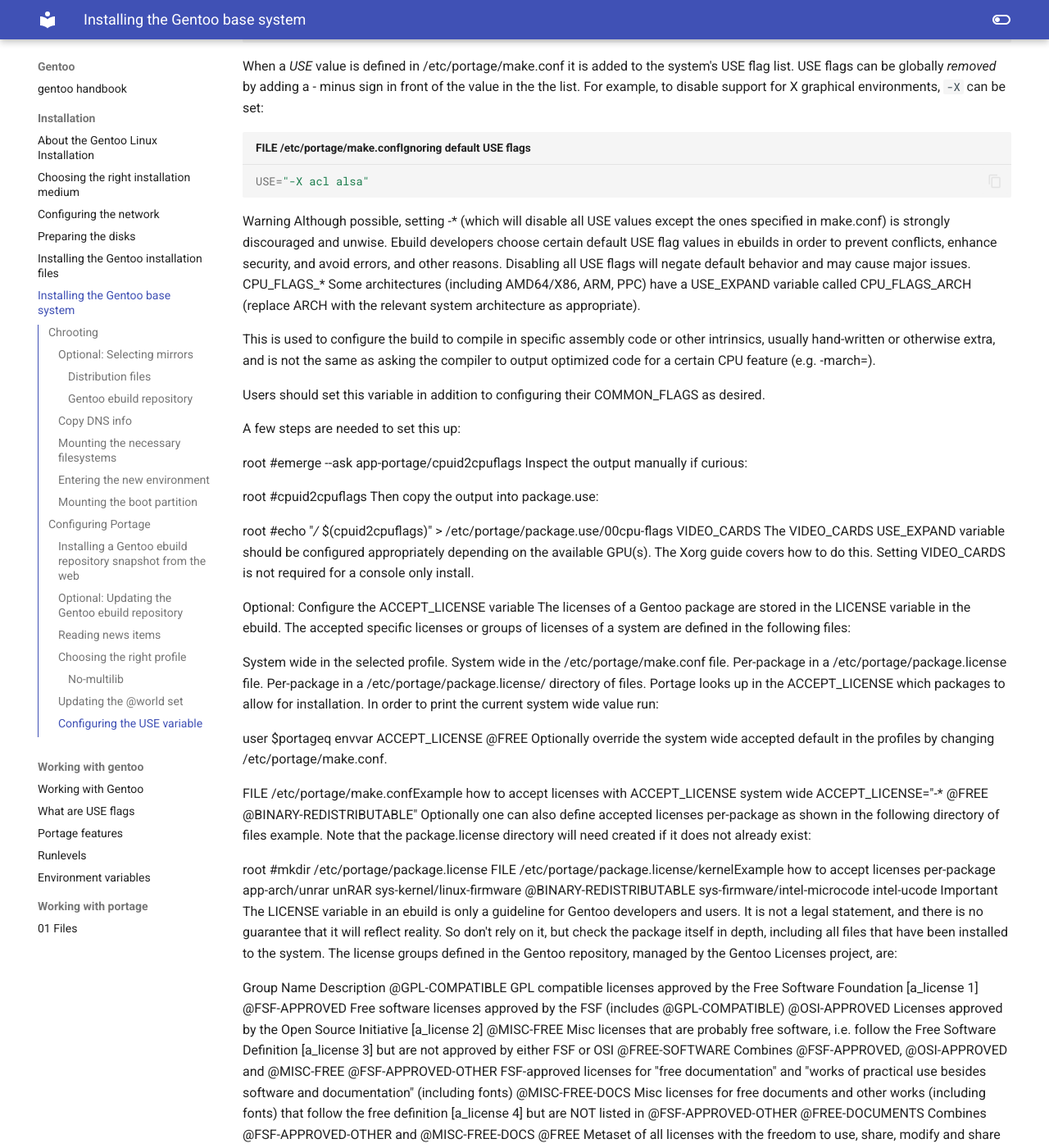
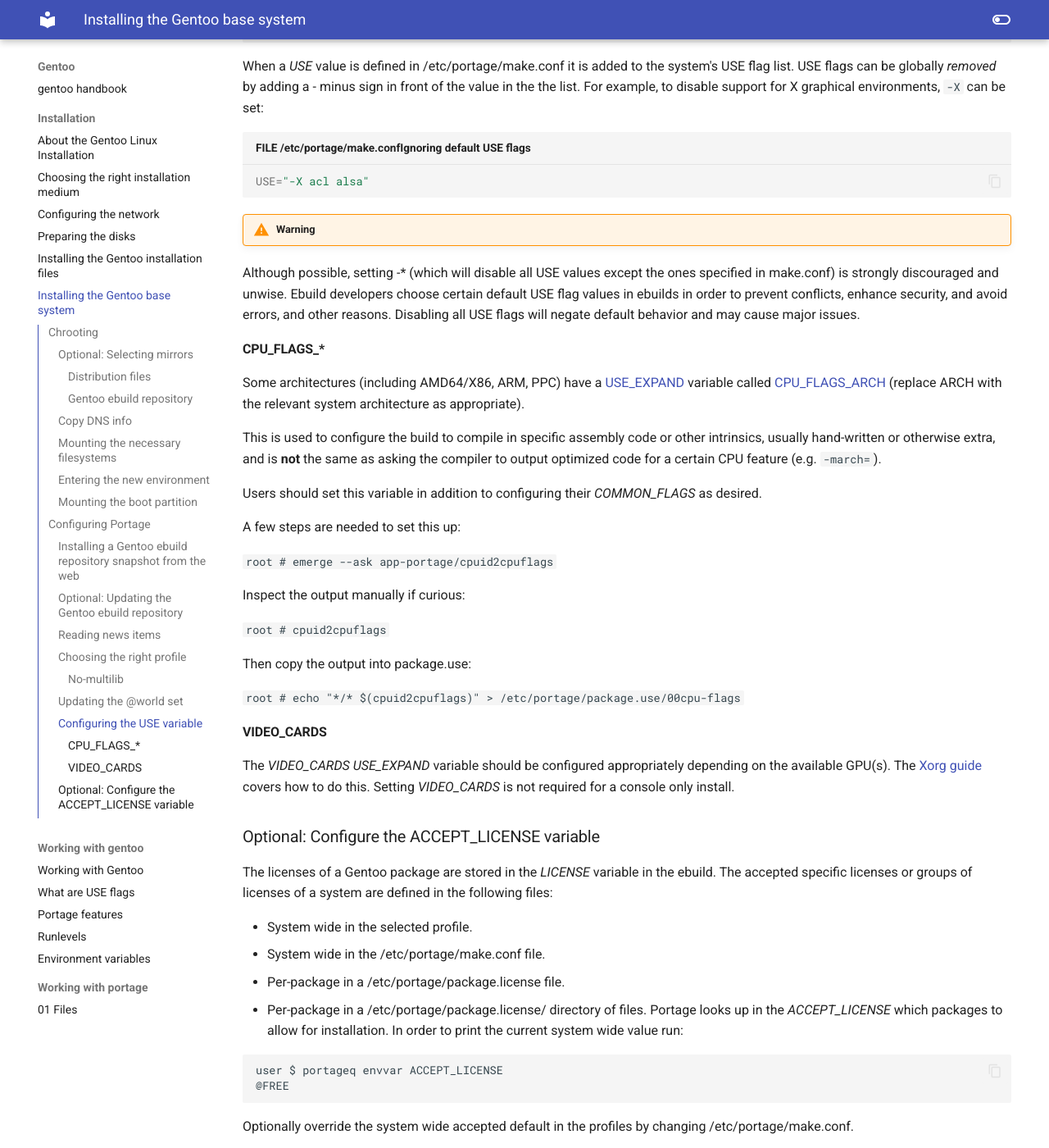
Before and after one commit to floviken/mkdocs, an MkDocs documentation site: the page built from docs/gentoo/installation/06-Installing the Gentoo base system.md, in a window 1280 px wide and 1400 px high, scrolled down 8058 px. Shown: the whole window at 82% size. Built offline with MkDocs 1.6.1 and Material for MkDocs 9.7.7, drawn with Linux system fonts in a browser that asks for light colours; some of the changed text lies outside the part shown.

Commit message:
Update 06-Installing the Gentoo base system.md

````diff
--- a/docs/gentoo/installation/06-Installing the Gentoo base system.md
+++ b/docs/gentoo/installation/06-Installing the Gentoo base system.md
@@ -296,65 +296,82 @@
 USE="-X acl alsa"
 ```
 
- Warning
+!!! Warning
 Although possible, setting -* (which will disable all USE values except the ones specified in make.conf) is strongly discouraged and unwise. Ebuild developers choose certain default USE flag values in ebuilds in order to prevent conflicts, enhance security, and avoid errors, and other reasons. Disabling all USE flags will negate default behavior and may cause major issues.
-CPU_FLAGS_*
-Some architectures (including AMD64/X86, ARM, PPC) have a USE_EXPAND variable called CPU_FLAGS_ARCH (replace ARCH with the relevant system architecture as appropriate).
 
-This is used to configure the build to compile in specific assembly code or other intrinsics, usually hand-written or otherwise extra, and is not the same as asking the compiler to output optimized code for a certain CPU feature (e.g. -march=).
+#### CPU_FLAGS_*
 
-Users should set this variable in addition to configuring their COMMON_FLAGS as desired.
+Some architectures (including AMD64/X86, ARM, PPC) have a [USE_EXPAND](https://wiki.gentoo.org/wiki/USE_EXPAND) variable called [CPU_FLAGS_ARCH](https://wiki.gentoo.org/wiki/CPU_FLAGS_X86) (replace ARCH with the relevant system architecture as appropriate).
+
+This is used to configure the build to compile in specific assembly code or other intrinsics, usually hand-written or otherwise extra, and is **not** the same as asking the compiler to output optimized code for a certain CPU feature (e.g. `-march=`).
+
+Users should set this variable in addition to configuring their *COMMON_FLAGS* as desired.
 
 A few steps are needed to set this up:
 
-root #emerge --ask app-portage/cpuid2cpuflags
+`root # emerge --ask app-portage/cpuid2cpuflags`
+
 Inspect the output manually if curious:
 
-root #cpuid2cpuflags
+`root # cpuid2cpuflags`
+
 Then copy the output into package.use:
 
-root #echo "*/* $(cpuid2cpuflags)" > /etc/portage/package.use/00cpu-flags
-VIDEO_CARDS
-The VIDEO_CARDS USE_EXPAND variable should be configured appropriately depending on the available GPU(s). The Xorg guide covers how to do this. Setting VIDEO_CARDS is not required for a console only install.
+`root # echo "*/* $(cpuid2cpuflags)" > /etc/portage/package.use/00cpu-flags`
 
-Optional: Configure the ACCEPT_LICENSE variable
-The licenses of a Gentoo package are stored in the LICENSE variable in the ebuild. The accepted specific licenses or groups of licenses of a system are defined in the following files:
+#### VIDEO_CARDS
 
-System wide in the selected profile.
-System wide in the /etc/portage/make.conf file.
-Per-package in a /etc/portage/package.license file.
-Per-package in a /etc/portage/package.license/ directory of files.
-Portage looks up in the ACCEPT_LICENSE which packages to allow for installation. In order to print the current system wide value run:
+The *VIDEO_CARDS USE_EXPAND* variable should be configured appropriately depending on the available GPU(s). The [Xorg guide](https://wiki.gentoo.org/wiki/Xorg/Guide#Make.conf_configuration) covers how to do this. Setting *VIDEO_CARDS* is not required for a console only install.
 
-user $portageq envvar ACCEPT_LICENSE
+### Optional: Configure the ACCEPT_LICENSE variable
+
+The licenses of a Gentoo package are stored in the *LICENSE* variable in the ebuild. The accepted specific licenses or groups of licenses of a system are defined in the following files:
+
+- System wide in the selected profile.
+- System wide in the /etc/portage/make.conf file.
+- Per-package in a /etc/portage/package.license file.
+- Per-package in a /etc/portage/package.license/ directory of files.
+Portage looks up in the *ACCEPT_LICENSE* which packages to allow for installation. In order to print the current system wide value run:
+
+``` sh
+user $ portageq envvar ACCEPT_LICENSE
 @FREE
+```
 Optionally override the system wide accepted default in the profiles by changing /etc/portage/make.conf.
 
-FILE /etc/portage/make.confExample how to accept licenses with ACCEPT_LICENSE system wide
+```sh title=""FILE /etc/portage/make.confExample how to accept licenses with ACCEPT_LICENSE system wide"
 ACCEPT_LICENSE="-* @FREE @BINARY-REDISTRIBUTABLE"
+```
+
 Optionally one can also define accepted licenses per-package as shown in the following directory of files example. Note that the package.license directory will need created if it does not already exist:
 
-root #mkdir /etc/portage/package.license
-FILE /etc/portage/package.license/kernelExample how to accept licenses per-package
+`root # mkdir /etc/portage/package.license`
+
+```sh title="FILE /etc/portage/package.license/kernelExample how to accept licenses per-package"
 app-arch/unrar unRAR
 sys-kernel/linux-firmware @BINARY-REDISTRIBUTABLE
 sys-firmware/intel-microcode intel-ucode
- Important
-The LICENSE variable in an ebuild is only a guideline for Gentoo developers and users. It is not a legal statement, and there is no guarantee that it will reflect reality. So don't rely on it, but check the package itself in depth, including all files that have been installed to the system.
+```
+
+!!! Important
+The *LICENSE* variable in an ebuild is only a guideline for Gentoo developers and users. It is not a legal statement, and there is no guarantee that it will reflect reality. So don't rely on it, but check the package itself in depth, including all files that have been installed to the system.
+
 The license groups defined in the Gentoo repository, managed by the Gentoo Licenses project, are:
 
-Group Name	Description
-@GPL-COMPATIBLE	GPL compatible licenses approved by the Free Software Foundation [a_license 1]
-@FSF-APPROVED	Free software licenses approved by the FSF (includes @GPL-COMPATIBLE)
-@OSI-APPROVED	Licenses approved by the Open Source Initiative [a_license 2]
-@MISC-FREE	Misc licenses that are probably free software, i.e. follow the Free Software Definition [a_license 3] but are not approved by either FSF or OSI
-@FREE-SOFTWARE	Combines @FSF-APPROVED, @OSI-APPROVED and @MISC-FREE
-@FSF-APPROVED-OTHER	FSF-approved licenses for "free documentation" and "works of practical use besides software and documentation" (including fonts)
-@MISC-FREE-DOCS	Misc licenses for free documents and other works (including fonts) that follow the free definition [a_license 4] but are NOT listed in @FSF-APPROVED-OTHER
-@FREE-DOCUMENTS	Combines @FSF-APPROVED-OTHER and @MISC-FREE-DOCS
-@FREE	Metaset of all licenses with the freedom to use, share, modify and share modifications. Combines @FREE-SOFTWARE and @FREE-DOCUMENTS
-@BINARY-REDISTRIBUTABLE	Licenses that at least permit free redistribution of the software in binary form. Includes @FREE
-@EULA	License agreements that try to take away your rights. These are more restrictive than "all-rights-reserved" or require explicit approval
+| Group Name              | Description                                                                                                                                                |
+| ----------------------- | ---------------------------------------------------------------------------------------------------------------------------------------------------------- |
+| @GPL-COMPATIBLE         | GPL compatible licenses approved by the Free Software Foundation [a_license 1]                                                                             |
+| @FSF-APPROVED           | Free software licenses approved by the FSF (includes @GPL-COMPATIBLE)                                                                                      |
+| @OSI-APPROVED           | Licenses approved by the Open Source Initiative [a_license 2]                                                                                              |
+| @MISC-FREE              | Misc licenses that are probably free software, i.e. follow the Free Software Definition [a_license 3] but are not approved by either FSF or OSI            |
+| @FREE-SOFTWARE          | Combines @FSF-APPROVED, @OSI-APPROVED and @MISC-FREE                                                                                                       |
+| @FSF-APPROVED-OTHER     | FSF-approved licenses for "free documentation" and "works of practical use besides software and documentation" (including fonts)                           |
+| @MISC-FREE-DOCS         | Misc licenses for free documents and other works (including fonts) that follow the free definition [a_license 4] but are NOT listed in @FSF-APPROVED-OTHER |
+| @FREE-DOCUMENTS         | Combines @FSF-APPROVED-OTHER and @MISC-FREE-DOCS                                                                                                           |
+| @FREE                   | Metaset of all licenses with the freedom to use, share, modify and share modifications. Combines @FREE-SOFTWARE and @FREE-DOCUMENTS                        |
+| @BINARY-REDISTRIBUTABLE | Licenses that at least permit free redistribution of the software in binary form. Includes @FREE                                                           |
+| @EULA                   | License agreements that try to take away your rights. These are more restrictive than "all-rights-reserved" or require explicit approval                   |
+
  https://www.gnu.org/licenses/license-list.html
  https://www.opensource.org/licenses
  https://www.gnu.org/philosophy/free-sw.html
````
